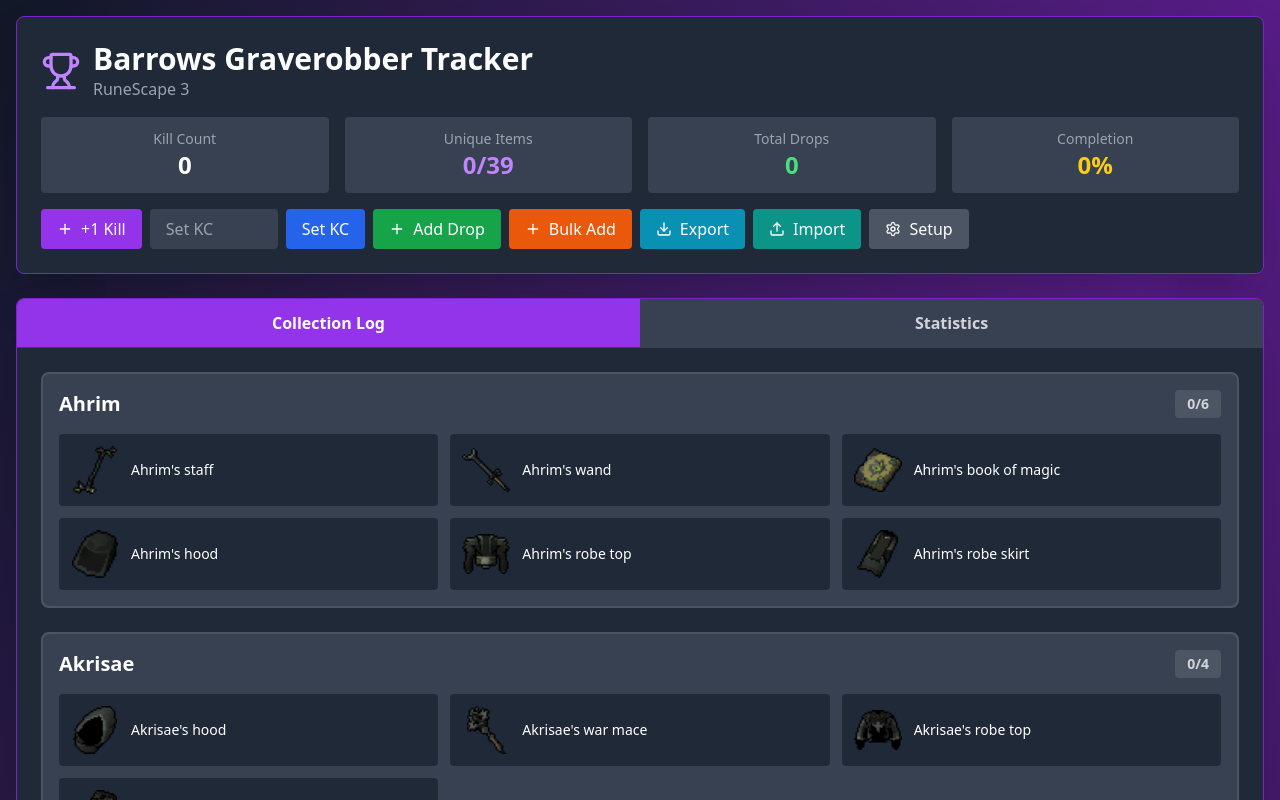
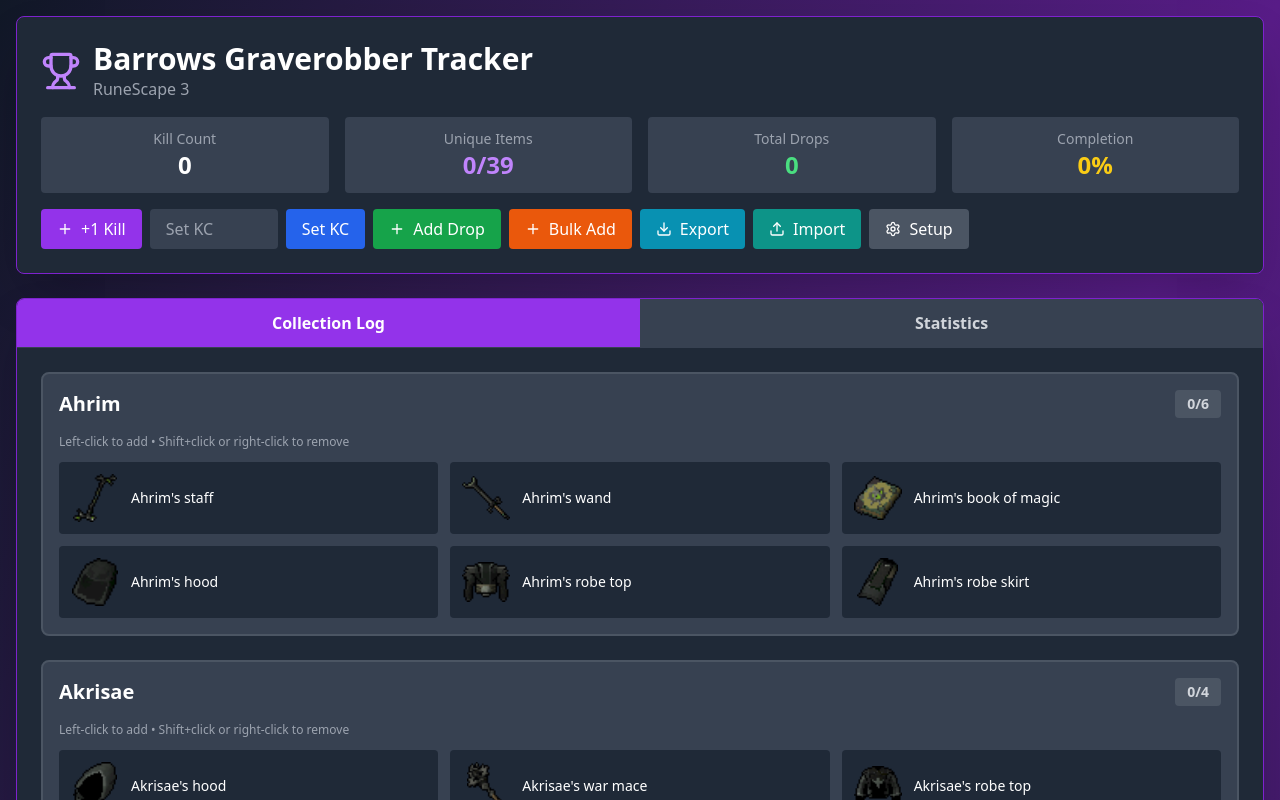
Before and after one commit to mmaljkovic/barrows-tracker, a React (Vite) app: page / in a window 1280 px wide. Both pictures are taken after a click on the button "Start Tracking". Shown: the top 800 px of the page. Built offline with nearby package versions, Linux system fonts and the light colour scheme; the HTML template or start-up script is replaced by a standard one.

Commit message:
Added option to reduce number of drops per item in the Collection Log tab

```diff
--- a/src/App.jsx
+++ b/src/App.jsx
@@ -140,6 +140,19 @@
 
   const quickAddDrop = (itemName) => {
     addDrops([itemName], killCount);
+  };
+
+  const quickRemoveDrop = (itemName) => {
+    // Find the most recent drop of this item and remove it
+    const itemHistory = dropHistory.filter(d => d.item === itemName);
+    if (itemHistory.length === 0) return;
+
+    // Sort by timestamp to get the most recent
+    const mostRecent = itemHistory.sort((a, b) =>
+      new Date(b.timestamp) - new Date(a.timestamp)
+    )[0];
+
+    removeDrop(mostRecent.id);
   };
 
   const removeDrop = (historyId) => {
@@ -417,7 +430,7 @@
 
           <div className="p-6">
             {activeTab === 'collection' ? (
-              <CollectionTab drops={drops} onQuickAdd={quickAddDrop} getBrotherCompletion={getBrotherCompletion} />
+              <CollectionTab drops={drops} onQuickAdd={quickAddDrop} onQuickRemove={quickRemoveDrop} getBrotherCompletion={getBrotherCompletion} />
             ) : (
               <StatisticsTab
                 stats={stats}
@@ -521,7 +534,18 @@
   );
 };
 
-const CollectionTab = ({ drops, onQuickAdd, getBrotherCompletion }) => {
+const CollectionTab = ({ drops, onQuickAdd, onQuickRemove, getBrotherCompletion }) => {
+  const handleItemClick = (e, itemName) => {
+    // Shift+click or right-click to decrement
+    if (e.shiftKey || e.button === 2) {
+      e.preventDefault();
+      onQuickRemove(itemName);
+    } else if (e.button === 0) {
+      // Left click to increment
+      onQuickAdd(itemName);
+    }
+  };
+
   return (
     <div className="space-y-6">
       {Object.entries(BARROWS_DATA).map(([brother, items]) => {
@@ -534,6 +558,9 @@
                 {completion.obtained}/{completion.total}
               </span>
             </div>
+            <div className="text-gray-400 text-xs mb-3">
+              Left-click to add • Shift+click or right-click to remove
+            </div>
             <div className="grid grid-cols-1 md:grid-cols-2 lg:grid-cols-3 gap-3">
               {items.map(item => {
                 const count = drops[item.name] || 0;
@@ -541,7 +568,11 @@
                 return (
                   <button
                     key={item.name}
-                    onClick={() => onQuickAdd(item.name)}
+                    onClick={(e) => handleItemClick(e, item.name)}
+                    onContextMenu={(e) => {
+                      e.preventDefault();
+                      onQuickRemove(item.name);
+                    }}
                     className={`flex items-center gap-3 p-3 rounded transition-all ${
                       obtained ? 'bg-green-700 hover:bg-green-600' : 'bg-gray-800 hover:bg-gray-600'
                     }`}
```
